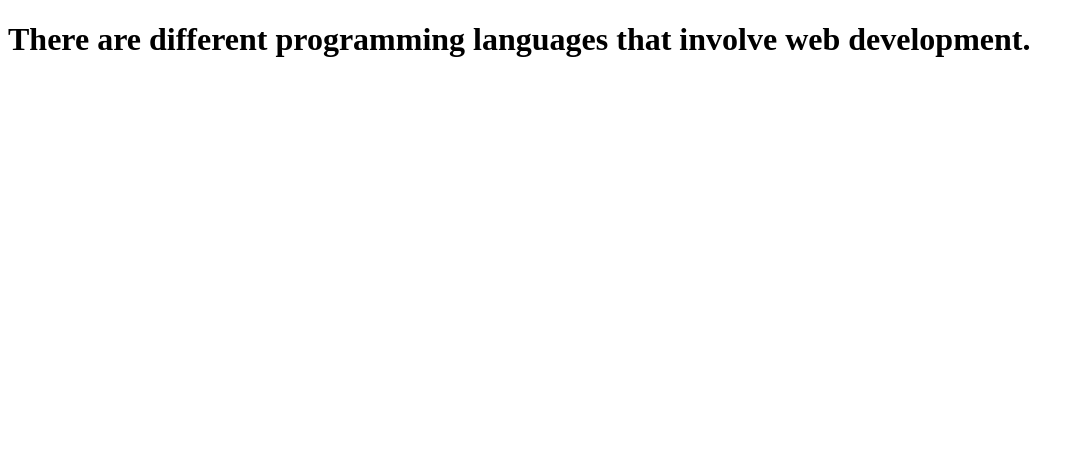
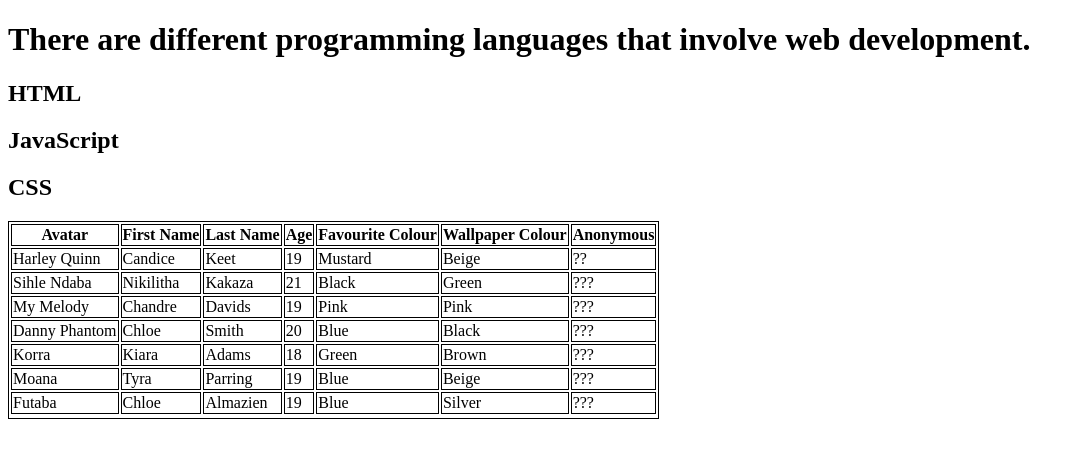
Before and after one commit to kingkrazee/wednesday, a plain HTML site: page index.html in a window 1280 px wide. Shown: the whole page, without its empty margins (0-1084 px from the left). Drawn offline with Linux system fonts and the light colour scheme.

Commit message:
first commit

```diff
--- a/index.html
+++ b/index.html
@@ -5,9 +5,92 @@
     <meta name="viewport" content="width=device-width, initial-scale=1.0">
     <title>Wednesday</title>
 </head>
-<div>
+<main>
 <body>
     <h1>There are different programming languages that involve web development.</h1>
+    <h2>HTML</h2>
+    <h2>JavaScript</h2>
+    <h2>CSS</h2>
+    <style>
+        table, th, td {
+        border: 1px solid black
+        }</style>
+        <table>
+            <tr>
+                <th>Avatar</th>
+                <th>First Name</th>
+                <th>Last Name</th>
+                <th>Age</th>
+                <th>Favourite Colour</th>
+                <th>Wallpaper Colour</th>
+                <th>Anonymous</th>
+         </tr>
+            <td>Harley Quinn</td>
+            <td>Candice</td>
+            <td>Keet</td>
+            <td>19</td>
+            <td>Mustard</td>
+            <td>Beige</td>
+            <td>??</td>
+         </tr>
+
+         <tr>
+            <td>Sihle Ndaba</td>
+            <td>Nikilitha</td>
+            <td>Kakaza</td>
+            <td>21</td>
+            <td>Black</td>
+            <td>Green</td>
+            <td>???</td>
+         </tr>
+            <tr>
+            <td>My Melody</td>
+            <td>Chandre</td>
+            <td>Davids</td>
+            <td>19</td>
+            <td>Pink</td>
+            <td>Pink</td>
+            <td>???</td>
+            </tr>
+            <tr>
+            <td>Danny Phantom</td>
+            <td>Chloe</td>
+            <td>Smith</td>
+            <td>20</td>
+            <td>Blue</td>
+            <td>Black</td>
+            <td>???</td>
+            </tr>
+            <tr>
+            <td>Korra</td>
+            <td>Kiara</td>
+            <td>Adams</td>
+            <td>18</td>
+            <td>Green</td>
+            <td>Brown</td>
+            <td>???</td>
+            </tr>
+            <td>Moana</td>
+            <td>Tyra</td>
+            <td>Parring</td>
+            <td>19</td>
+            <td>Blue</td>
+            <td>Beige</td>
+            <td>???</td>
+            <tr>
+            <td>Futaba</td>
+            <td>Chloe</td>
+            <td>Almazien</td>
+            <td>19</td>
+            <td>Blue</td>
+            <td>Silver</td>
+            <td>???</td>
+            </tr>
+            <tr>
+
+            </tr>
+        </table>
+
 </body>
-</div>
+</main>
 </html>
```
